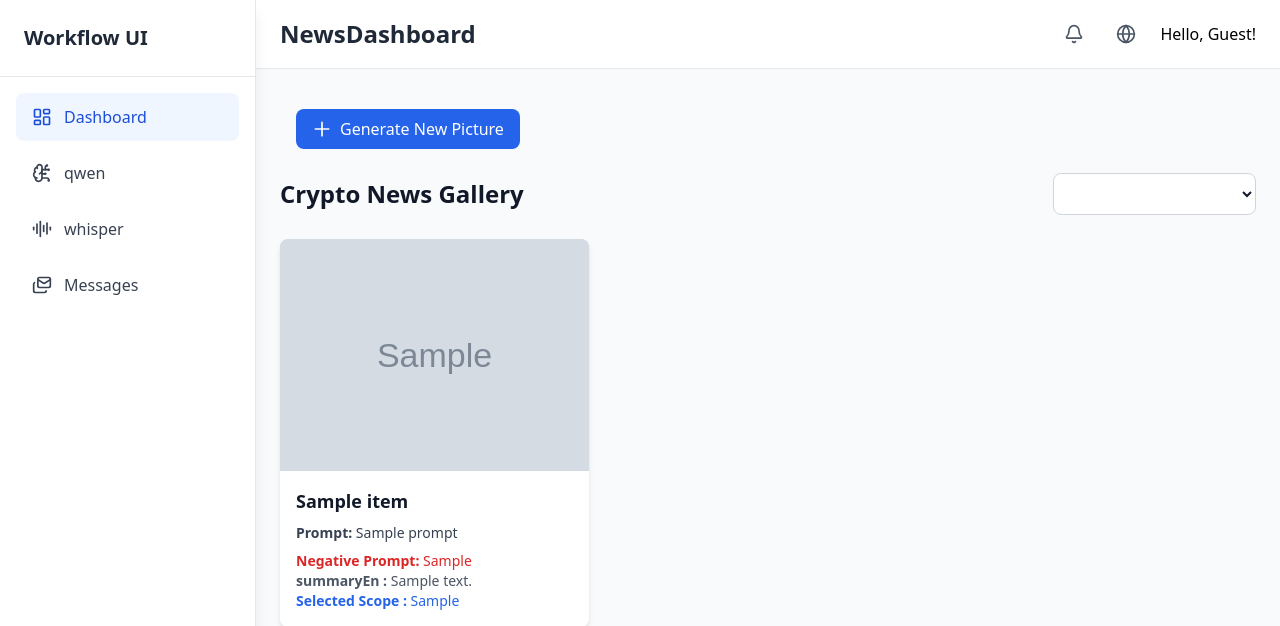
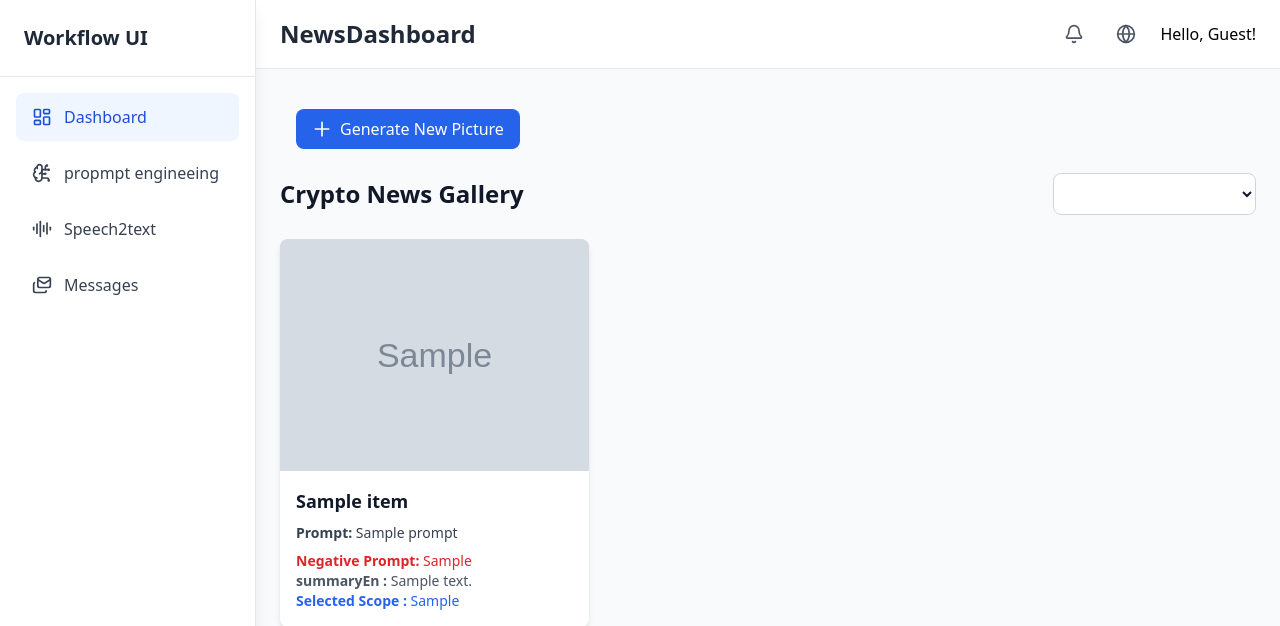
Before and after one commit to pouyasolltani81/NewsPic_G, a Django app: template BackBoiler/src/News_Picture_Generator/templates/NewsDashboard/NewsDashboard.html in a window 1280 px wide. Shown: the top 626 px of the page. Run offline with Django 5.2, Linux system fonts and the light colour scheme; the template is opened without the code that fills it: most values are stand-ins (such as "Sample title", 1, 10 or a date in 2020); grey boxes marked "Sample" are stand-in pictures; parts of the project's set-up code (start-up, migrations or seed data) failed here and were passed over; some libraries are stand-ins or nearby versions.

Commit message:
name fixes

```diff
--- a/BackBoiler/src/News_Picture_Generator/templates/NewsDashboard/NewsDashboard.html
+++ b/BackBoiler/src/News_Picture_Generator/templates/NewsDashboard/NewsDashboard.html
@@ -67,8 +67,8 @@
 
   const navItems = [
   { key: '1', section: "dashboard", label: "{{ _('Dashboard') }}", icon: "layout-dashboard", active: true },
-  { key: '2', section: "qwen", label: "{{ _('qwen') }}", icon: "brain-circuit" },
-  { key: '3', section: "whisper", label: "{{ _('whisper') }}", icon: "audio-lines" },
+  { key: '2', section: "qwen", label: "{{ _('propmpt engineeing') }}", icon: "brain-circuit" },
+  { key: '3', section: "whisper", label: "{{ _('Speech2text') }}", icon: "audio-lines" },
   { key: '4', section: "messages", label: "{{ _('Messages') }}", icon: "mails" },
 
 
```
